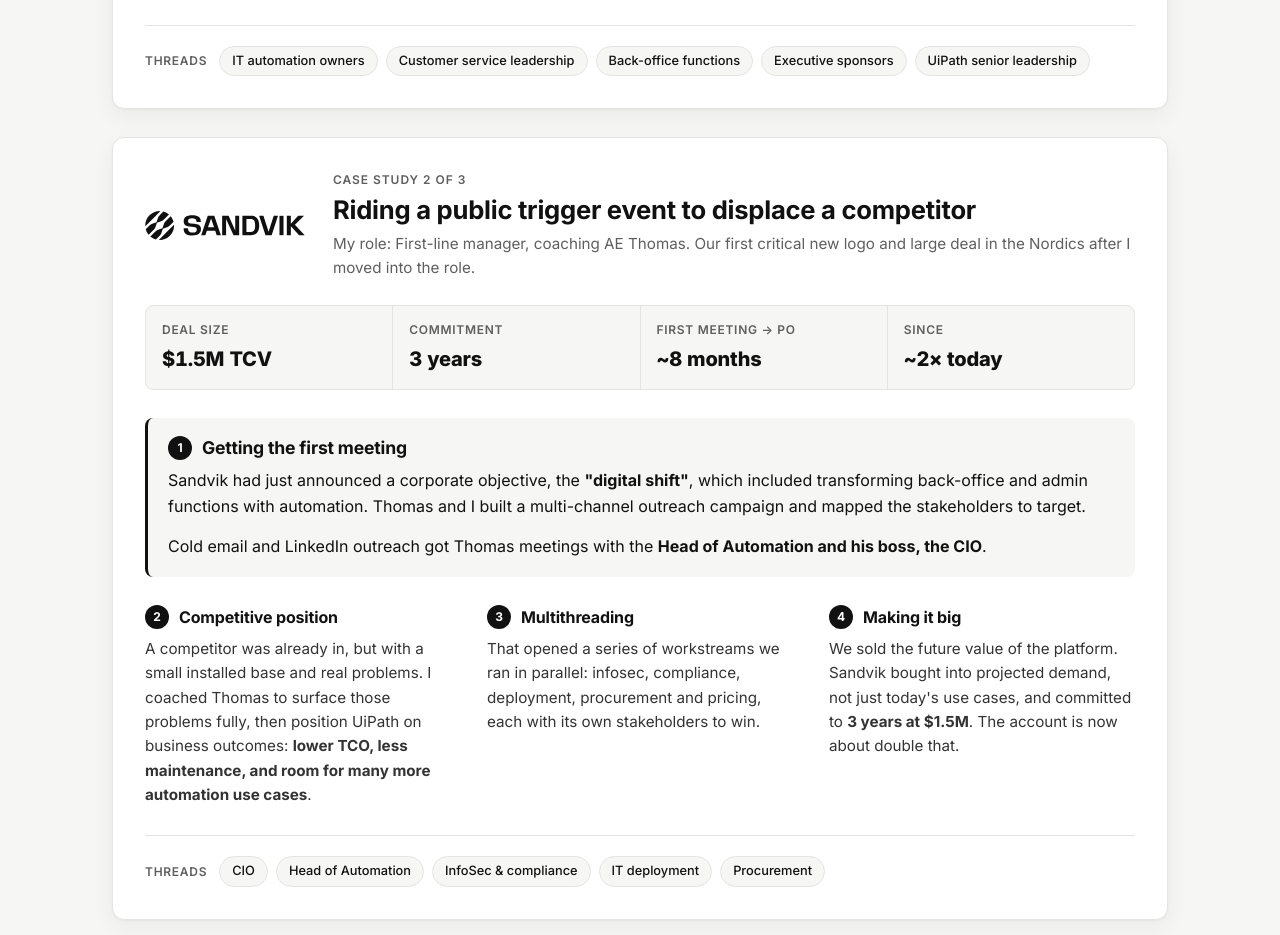
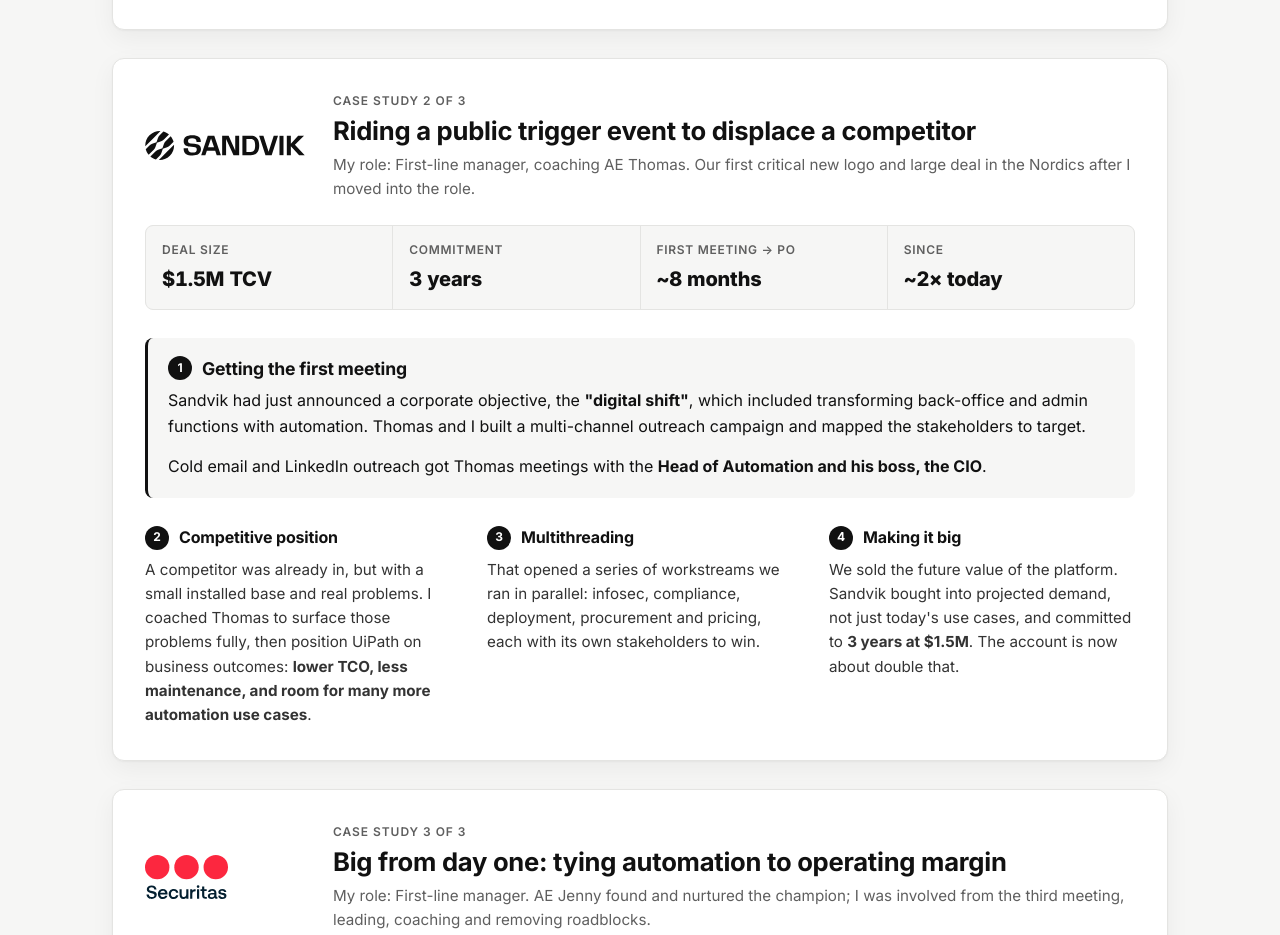
Before and after one commit to janobrain-creator/cognitioncanvas, a website built with Vite: page index.html in a window 1280 px wide. Shown: the part 1851-2786 px from the top of the page. Built offline with nearby package versions, Linux system fonts and the light colour scheme.

Commit message:
Remove Threads row from case studies
Co-Authored-By: Devin AI <158243242+devin-ai-integration[bot]@users.noreply.github.com>

```diff
--- a/index.html
+++ b/index.html
@@ -115,14 +115,6 @@
                 <p>When the timing was right, I brought in UiPath senior leadership to align with Barclays executives and show how much the deal mattered. Result: a <strong>$6.4M, 3-year commitment</strong>. The account's ARR has almost doubled since.</p>
               </section>
             </div>
-            <div class="threads">
-              <span class="threads-label">Threads</span>
-              <span class="chip chip-quiet">IT automation owners</span>
-              <span class="chip chip-quiet">Customer service leadership</span>
-              <span class="chip chip-quiet">Back-office functions</span>
-              <span class="chip chip-quiet">Executive sponsors</span>
-              <span class="chip chip-quiet">UiPath senior leadership</span>
-            </div>
           </article>
 
           <!-- Sandvik -->
@@ -160,14 +152,6 @@
                 <p>We sold the future value of the platform. Sandvik bought into projected demand, not just today's use cases, and committed to <strong>3 years at $1.5M</strong>. The account is now about double that.</p>
               </section>
             </div>
-            <div class="threads">
-              <span class="threads-label">Threads</span>
-              <span class="chip chip-quiet">CIO</span>
-              <span class="chip chip-quiet">Head of Automation</span>
-              <span class="chip chip-quiet">InfoSec &amp; compliance</span>
-              <span class="chip chip-quiet">IT deployment</span>
-              <span class="chip chip-quiet">Procurement</span>
-            </div>
           </article>
 
           <!-- Securitas -->
@@ -204,14 +188,6 @@
                 <h4><span class="step">4</span>Closing</h4>
                 <p>The President bought in and met with UiPath senior leadership. We closed a <strong>$4.2M, 3-year transformation deal</strong> in about 7 months. Consumption is on track, and the services side has grown since.</p>
               </section>
-            </div>
-            <div class="threads">
-              <span class="threads-label">Threads</span>
-              <span class="chip chip-quiet">Global Head of AI</span>
-              <span class="chip chip-quiet">Champion</span>
-              <span class="chip chip-quiet">Country business leads (FR, DE, SE, PL)</span>
-              <span class="chip chip-quiet">President, Securitas Europe</span>
-              <span class="chip chip-quiet">UiPath senior leadership</span>
             </div>
           </article>
 
--- a/src/style.css
+++ b/src/style.css
@@ -672,24 +672,7 @@ a.chip:hover {
   flex-shrink: 0;
 }
 
-.threads {
-  display: flex;
-  flex-wrap: wrap;
-  align-items: center;
-  gap: 8px;
-  margin-top: 28px;
-  padding-top: 20px;
-  border-top: 1px solid var(--border);
-}
 
-.threads-label {
-  font-size: 0.75rem;
-  text-transform: uppercase;
-  letter-spacing: 0.06em;
-  font-weight: 600;
-  color: var(--text-muted);
-  margin-right: 4px;
-}
 
 .playbook {
   margin-top: 40px;
```
